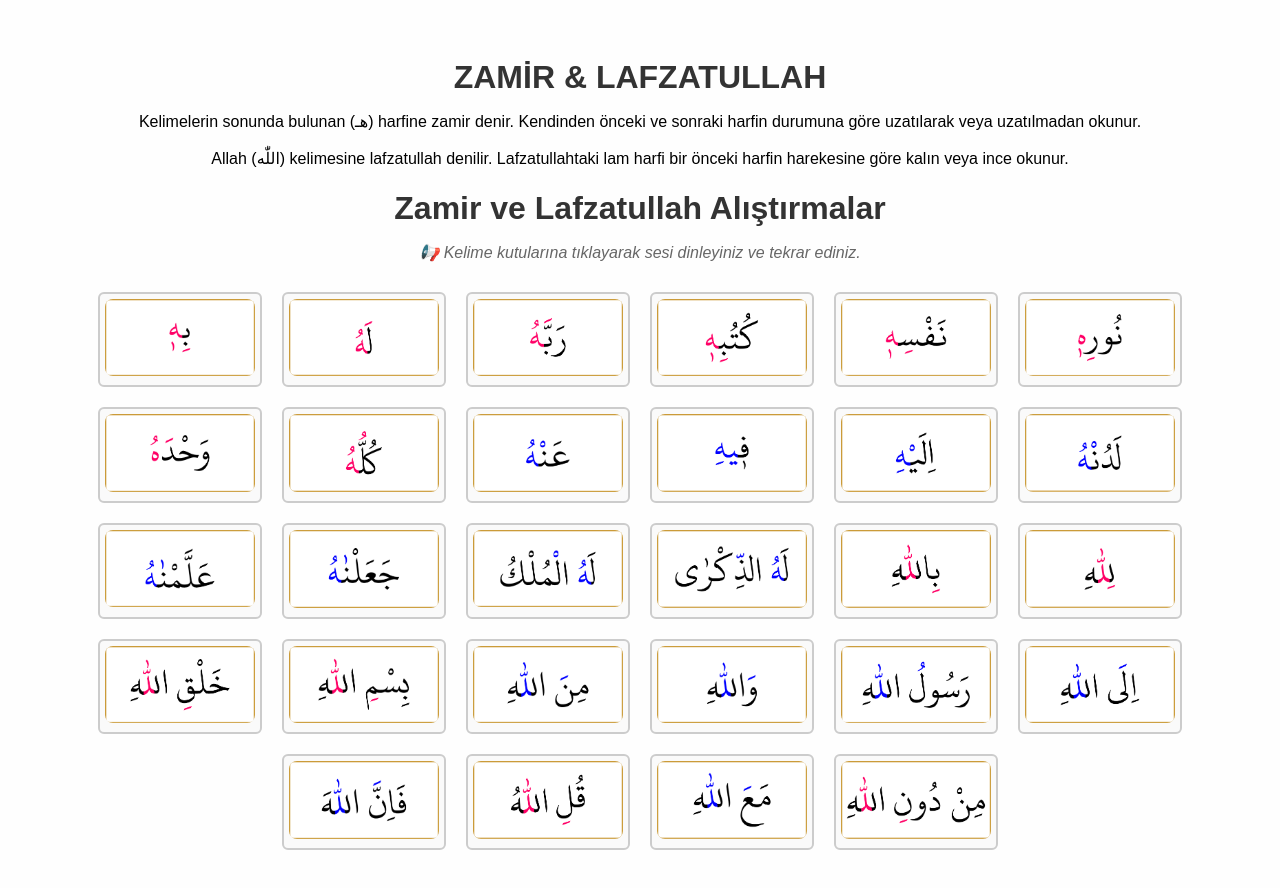
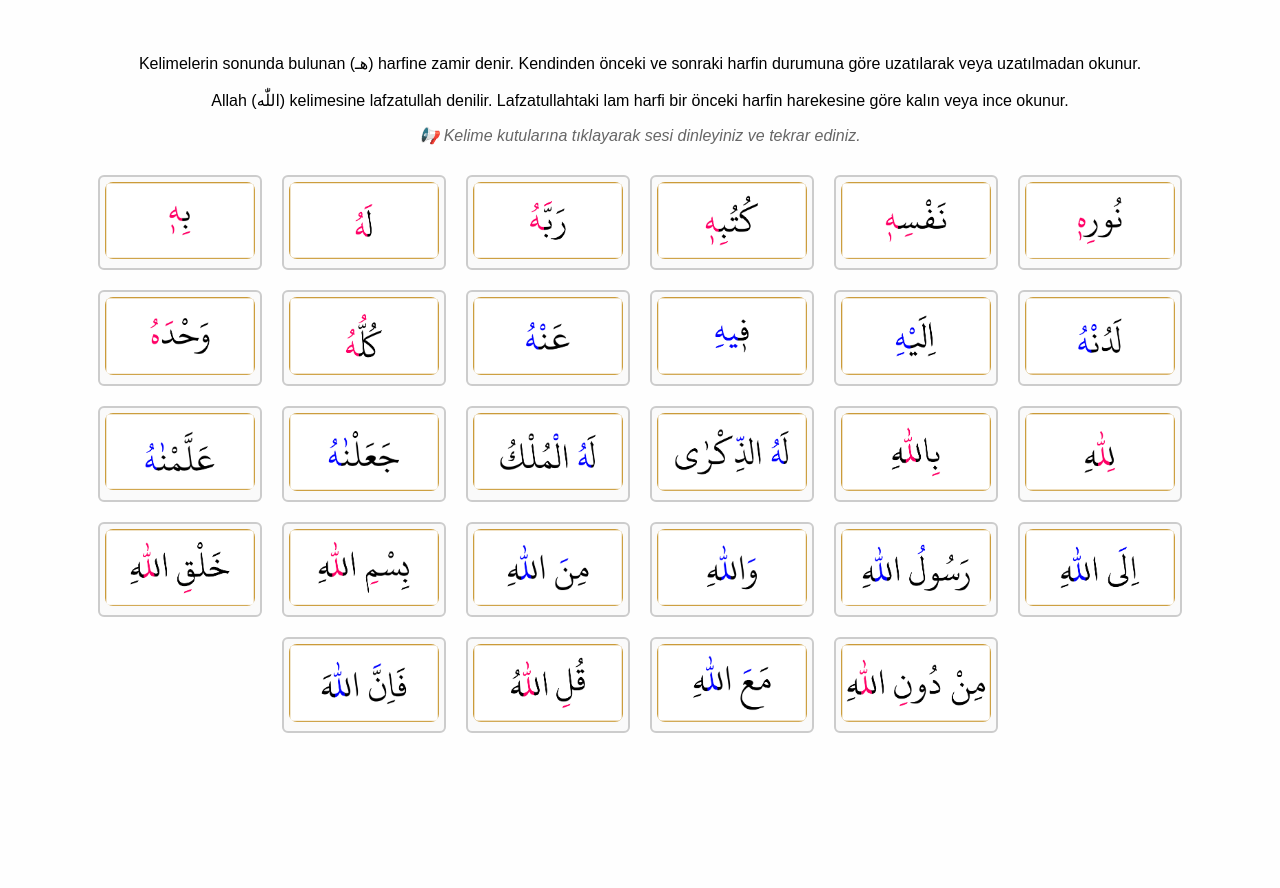
Before and after one commit to Firdevs-demir/zamir_lafzatullah, a plain HTML site: page index.html in a window 1280 px wide. After the commit the page ends 800 px from the top, so only its background shows below. Drawn offline with Linux system fonts and the light colour scheme.

Commit message:
Update index.html

```diff
--- a/index.html
+++ b/index.html
@@ -5,7 +5,6 @@
   <title>Zamir ve Lafzatullah Alıştırmalar</title>
  </head>
 <body>
-  <h1>ZAMİR & LAFZATULLAH</h1>
   <p class="aciklama">
     Kelimelerin sonunda bulunan (هـ) harfine zamir denir. Kendinden önceki ve sonraki harfin durumuna göre uzatılarak veya uzatılmadan okunur.<br><br>
     Allah (اللّٰه) kelimesine lafzatullah denilir. Lafzatullahtaki lam harfi bir önceki harfin harekesine göre kalın veya ince okunur.
@@ -60,7 +59,6 @@
   </style>
 </head>
 <body>
-  <h1>Zamir ve Lafzatullah Alıştırmalar</h1>
   <p class="not">📢 Kelime kutularına tıklayarak sesi dinleyiniz ve tekrar ediniz.</p>
 
   <div class="container">
```
